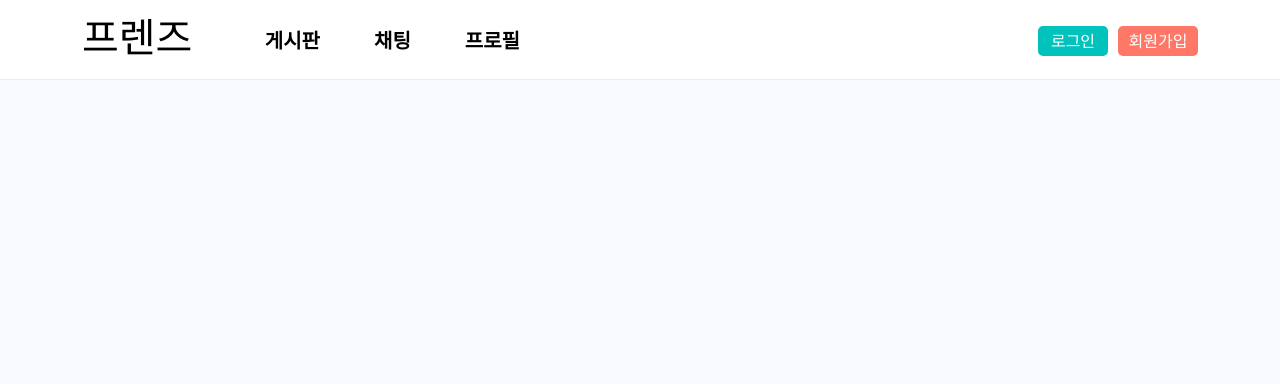
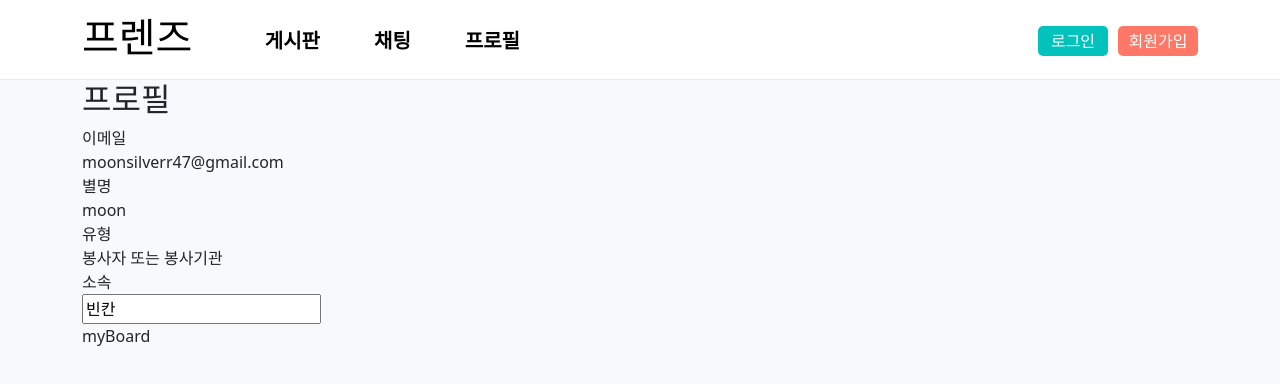
Before and after one commit to EunSungMoon/friends, a React (Create React App) app: page /profile in a window 1280 px wide. Shown: the top 384 px of the page. Built offline with nearby package versions, Linux system fonts and the light colour scheme.

Commit message:
프로필 페이지 1차

```diff
--- a/src/App.js
+++ b/src/App.js
@@ -6,6 +6,7 @@ import ListDetail from './Components/ListDetail';
 import SignIn from './Components/SignIn'
 import ArticleForm from './Components/ArticleForm';
 import SignInComplete from './Components/SignInComplete';
+import ProfilePage from './Components/ProfilePage';
 
 function App() {
   return (
@@ -20,15 +21,19 @@ function App() {
             <Route path='/list/:id'>
               <ListDetail />
             </Route>
+            <Route path='/articleForm'>
+              <ArticleForm />
+            </Route>
+            <Route path='/profile'>
+              <ProfilePage />
+            </Route>
             <Route path='/signin'>
               <SignIn />
             </Route>
             <Route path='/signinComplete'>
               <SignInComplete />
             </Route>
-            <Route path='/articleForm'>
-              <ArticleForm />
-            </Route>
+
           </Switch>
         </div>
       </div >
--- a/src/Components/Header.js
+++ b/src/Components/Header.js
@@ -16,7 +16,7 @@ export default function Header() {
           <ol className="flexNone">
             <li><Link to='/'>게시판</Link></li>
             <li><Link to='/'>채팅</Link></li>
-            <li><Link to='/'>프로필</Link></li>
+            <li><Link to='/profile'>프로필</Link></li>
           </ol>
         </nav>
         <div className="btnWrap">
--- a/src/Components/InputCom.js
+++ b/src/Components/InputCom.js
@@ -1,7 +1,7 @@
 export default function InputCom(props) {
   return (
     <>
-      <p>{props.title}</p>
+      <span>{props.title}</span>
       <input name={props.name} type={props.type} className={props.class} placeholder={props.placeholder} onChange={props.event} value={props.value}></input>
     </>
   )
--- a/src/Components/ListDetail.js
+++ b/src/Components/ListDetail.js
@@ -1,6 +1,6 @@
 import { useParams } from "react-router-dom";
 import useFetch from "../Hooks/useFetch";
-import { BsFillPersonFill, BsPencil, BsChatDots } from "react-icons/bs";
+import { BsFillPersonFill, BsChatDots } from "react-icons/bs";
 import './style/ListDetail.scss';
 
 export default function ListDetail() {
@@ -47,13 +47,12 @@ export default function ListDetail() {
             </article>
             <article className="profileWrap">
               <div className="profile">
+                {/* 해당 프로필 페이지로 이동 */}
                 <BsFillPersonFill size={50}/>
                 <p>{list.author}</p>
               </div>
               <div className="btnWrap">
-                <button className="borderBtn editBtn">
-                  <BsPencil className="fa"/>수정하기
-                </button>
+                {/* 사용자에 따라 보여줄지 말지 로직 생성 예정 */}
                 <button className="borderBtn chatBtn">
                   <BsChatDots className="fa"/>채팅하기
                 </button>
--- /dev/null
+++ b/src/Components/MyBoardCom.js
@@ -0,0 +1,5 @@
+export default function MyBoardCom() {
+  return(
+    <div>myBoard</div>
+  )
+}
--- /dev/null
+++ b/src/Components/ProfileCom.js
@@ -0,0 +1,12 @@
+export default function ProfileCom(props) {
+  return(
+    <div className="infoWrap">
+      <span>{props.head}</span>
+      <div className="infoBox">
+        <div className="infoText">
+          <span>{props.info}</span>
+        </div>
+      </div>
+    </div>
+  )
+};
--- /dev/null
+++ b/src/Components/ProfilePage.js
@@ -0,0 +1,47 @@
+import './style/ProfilePage.scss';
+import ProfileCom from './ProfileCom';
+import { useState } from 'react';
+import MyBoardCom from './MyBoardCom';
+
+export default function ProfilePage() {
+
+  const [belong, setBlong] = useState('');
+  const handleChange = e => {
+    setBlong(e.target.value)
+  }
+
+  return (
+    <main id='profile-main'>
+      <div className='container'>
+        <h2 className='h2'>프로필</h2>
+        <section className='section'>
+          <form className='profile'>
+            <ProfileCom
+              head="이메일"
+              info="moonsilverr47@gmail.com"
+            />
+            <ProfileCom
+              head="별명"
+              info="moon"
+            />
+            <ProfileCom
+              head="유형"
+              info="봉사자 또는 봉사기관"
+            />
+            <div className='infoWrap'>
+              <span>소속</span>
+              <div className='infoBox'>
+                <div className='infoInput'>
+                  <input name="belong" type="text" defaultValue={belong ? belong : '빈칸'} placeholder='변경할 소속명을 입력해주세요.' onChange={handleChange}/>
+                </div>
+              </div>
+            </div>
+          </form>
+        </section>
+        <section>
+          <MyBoardCom />
+        </section>
+      </div>
+    </main>
+  )
+}
--- /dev/null
+++ b/src/Components/style/ProfilePage.scss
@@ -0,0 +1,18 @@
+@import 'common';
+/**********************************************************
+
+프로필 디자인
+
+***********************************************************/
+
+/**********************************************************
+
+MyBoardCom  나의 게시글 리스트 디자인
+
+***********************************************************/
+
+/**********************************************************
+
+MyArticleCom  나의 게시글 상세 폼 디자인
+
+***********************************************************/
--- a/src/Components/validate.js
+++ b/src/Components/validate.js
@@ -2,7 +2,7 @@ export default function validate({ email, password, nickName, password2 }) {
   const errors = {};
 
   if (!email) {
-    errors.email = "이메일이 입력되지 않앗습니다.";
+    errors.email = "이메일이 입력되지 않았습니다.";
   } else if (!/^[A-Z0-9._%+-]+@[A-Z0-9.-]+\.[A-Z]{2,4}$/i.test(email)) {
     errors.email = "입력된 이메일이 유효하지 않습니다.";
   }
```
Also changed, not shown: src/Components/MyArticleCom.js (added, +7 -0 lines), 1 other file (tests, documents, lock files or other folders).
